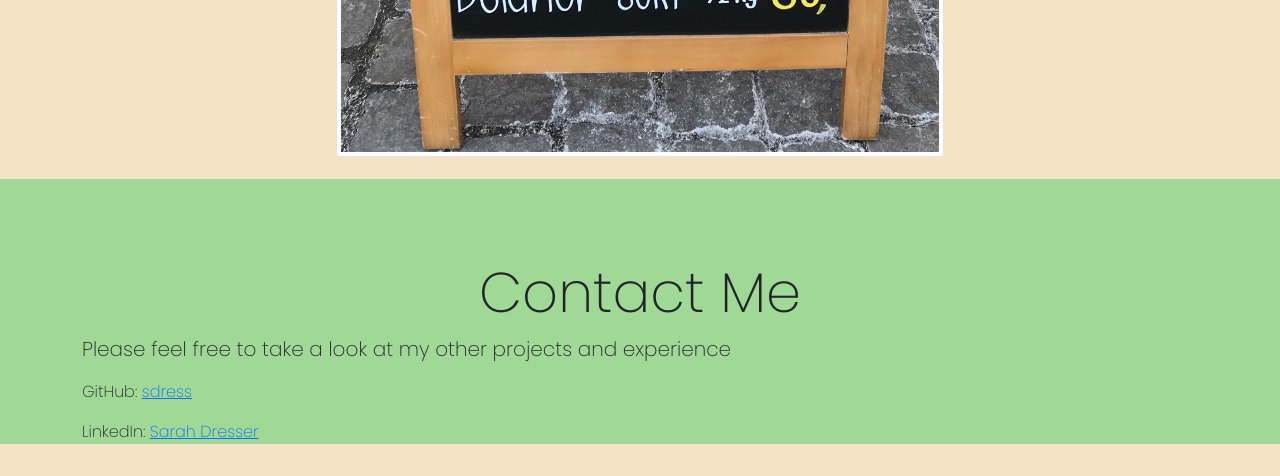
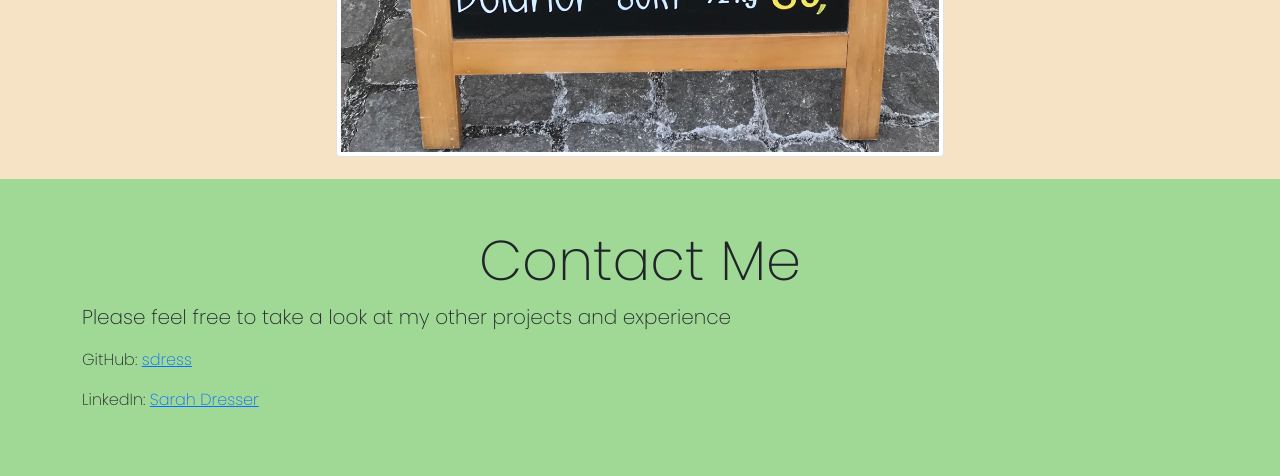
Before and after one commit to sdress/my-portfolio, a Django app: page /dashboard in a window 1280 px wide. Shown: the part 1663-2139 px from the top of the page. Before the commit the page ends 2107 px from the top, so only its background shows below. Run offline with Django 4.2, Linux system fonts and the light colour scheme.

Commit message:
fixing container spacing

```diff
--- a/my_portfolio_project/templates/partials/contact.html
+++ b/my_portfolio_project/templates/partials/contact.html
@@ -1,5 +1,5 @@
 {% load static %}
-<div class="jumbotron jumbotron-fluid background-color-1 contact-div">
+<div class="jumbotron jumbotron-fluid background-color-1 mb-n2 py-5">
     <div class="container">
         <h1 class="display-4 text-center">Contact Me</h1>
         <p class="lead">Please feel free to take a look at my other projects and experience</p>
```
